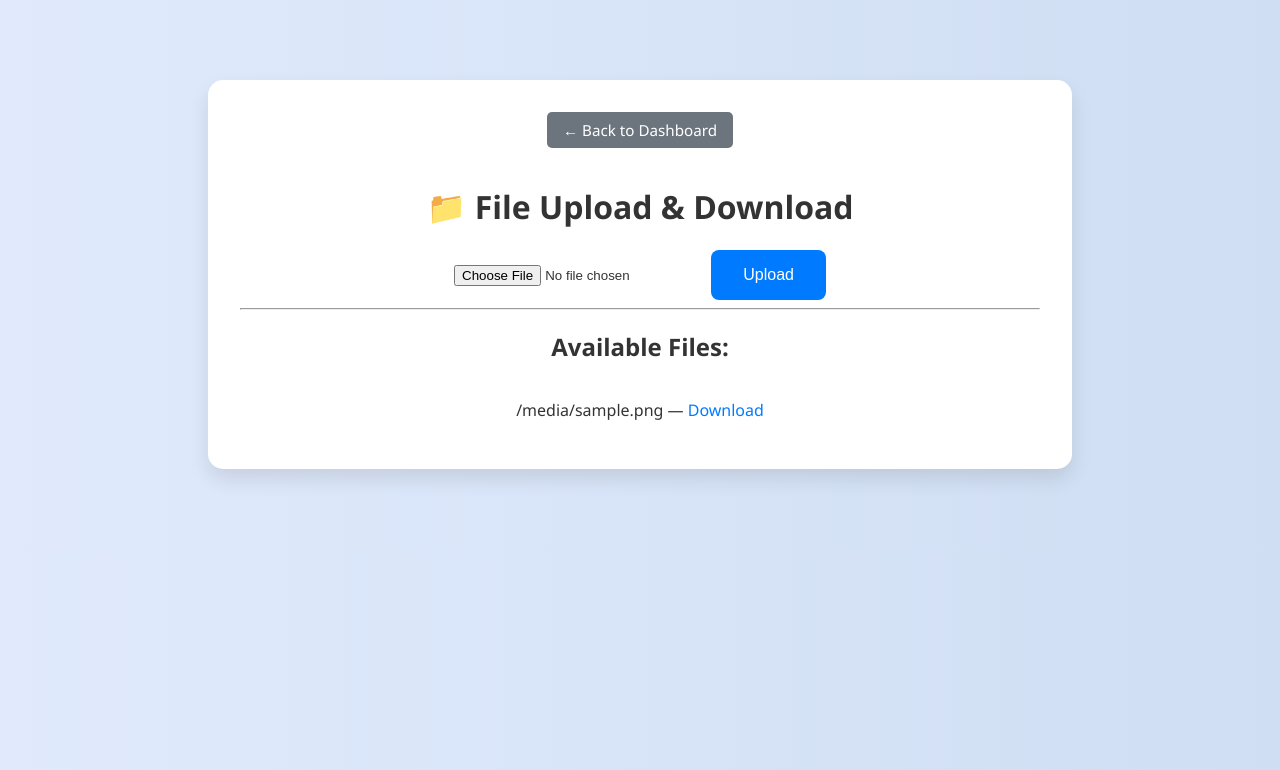
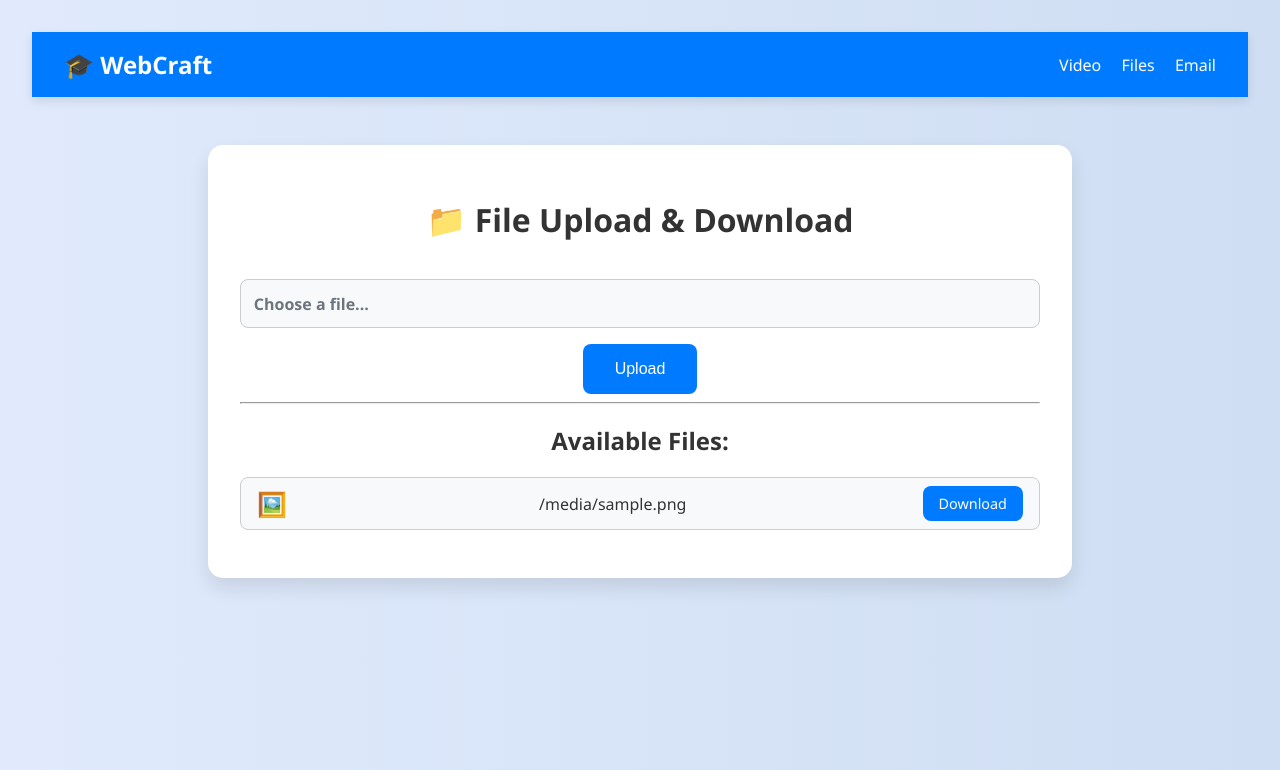
Before and after one commit to ivanovich99/webcraft, a Flask app: template templates/files.html in a window 1280 px wide. Shown: the top 770 px of the page. Run offline with Flask 3, Linux system fonts and the light colour scheme; the template is opened without the code that fills it: most values are stand-ins (such as "Sample title", 1, 10 or a date in 2020).

Commit message:
improve CSS, add email

```diff
--- a/email_module/email_routes.py
+++ b/email_module/email_routes.py
@@ -7,7 +7,6 @@ email_bp = Blueprint('email', __name__)
 
 # Environment variables for email credentials
 EMAIL_ADDRESS = os.environ.get('EMAIL_USER')
-print(os.environ.get('EMAIL_USER'))
 
 # Predefined recipient email
 RECIPIENT_EMAIL = "ivanovich.chiu@cetys.edu.mx"
--- a/static/style.css
+++ b/static/style.css
@@ -16,6 +16,34 @@ body {
     font-size: 2rem;
     font-weight: bold;
     box-shadow: 0 4px 10px rgba(0, 0, 0, 0.1);
+}
+
+/* Toolbar styling */
+.toolbar {
+    display: flex;
+    justify-content: space-between;
+    align-items: center;
+    background: #007BFF;
+    color: white;
+    padding: 1rem 2rem;
+    box-shadow: 0 4px 10px rgba(0, 0, 0, 0.1);
+}
+
+.toolbar .title {
+    font-size: 1.5rem;
+    font-weight: bold;
+}
+
+.toolbar .nav-links a {
+    color: white;
+    text-decoration: none;
+    margin-left: 1rem;
+    font-size: 1rem;
+    transition: color 0.3s;
+}
+
+.toolbar .nav-links a:hover {
+    color: #d1ecf1;
 }
 
 /* Container styling */
@@ -128,6 +156,16 @@ label {
     margin-top: 1rem;
 }
 
+/* Input styling */
+input[type="text"] {
+    width: 100%;
+    padding: 0.5rem;
+    margin: 10px 0;
+    border: 1px solid #ccc;
+    border-radius: 8px;
+    font-size: 1rem;
+}
+
 /* Submit button styling */
 button[type="submit"] {
     background: #007BFF;
@@ -143,3 +181,96 @@ button[type="submit"] {
 button[type="submit"]:hover {
     background: #0056b3;
 }
+
+/* Download button styling */
+.btn-download {
+    background-color: #007BFF;
+    text-decoration: none;
+    color: white;
+    border: none;
+    padding: 0.5rem 1rem;
+    font-size: 0.9rem;
+    border-radius: 8px;
+    cursor: pointer;
+    transition: background-color 0.3s ease;
+}
+
+.btn-download:hover {
+    background-color: #0056b3;
+}
+
+/* File upload styling */
+.file-upload {
+    display: flex;
+    align-items: center;
+    gap: 1rem;
+    margin: 1rem 0;
+    position: relative;
+}
+
+.custom-file-label {
+    flex-grow: 1;
+    padding: 0.8rem;
+    border: 1px solid #ccc;
+    border-radius: 8px;
+    background-color: #f8f9fa;
+    font-size: 1rem;
+    color: #6c757d;
+    text-align: left;
+    overflow: hidden;
+    white-space: nowrap;
+    text-overflow: ellipsis;
+    cursor: pointer;
+}
+
+input[type="file"] {
+    position: absolute;
+    opacity: 0;
+    width: 100%;
+    height: 100%;
+    cursor: pointer;
+}
+
+.custom-file-label:hover {
+    background-color: #e9ecef;
+    border-color: #007BFF;
+    color: #007BFF;
+}
+
+.btn-upload {
+    background-color: #28a745;
+    color: white;
+    border: none;
+    padding: 0.8rem 1.5rem;
+    font-size: 1rem;
+    border-radius: 8px;
+    cursor: pointer;
+    transition: background-color 0.3s ease;
+}
+
+.btn-upload:hover {
+    background-color: #218838;
+}
+
+/* File list styling */
+.file-list {
+    list-style: none;
+    padding: 0;
+    margin: 1rem 0;
+}
+
+.file-list li {
+    display: flex;
+    align-items: center;
+    justify-content: space-between;
+    padding: 0.5rem 1rem;
+    border: 1px solid #ccc;
+    border-radius: 8px;
+    margin-bottom: 0.5rem;
+    background-color: #f8f9fa;
+}
+
+.file-icon {
+    margin-right: 1rem;
+    font-size: 1.5rem;
+}
--- a/templates/files.html
+++ b/templates/files.html
@@ -5,25 +5,61 @@
     <link rel="stylesheet" href="/static/style.css">
 </head>
 <body>
+    <!-- Toolbar -->
+    <div class="toolbar">
+        <div class="title">🎓 WebCraft</div>
+        <div class="nav-links">
+            <a href="/">Video</a>
+            <a href="/files">Files</a>
+            <a href="/email">Email</a>
+        </div>
+    </div>
+
     <div class="container">
-        <a href="/" class="back-btn">← Back to Dashboard</a>
-
         <h1>📁 File Upload & Download</h1>
         <form method="post" enctype="multipart/form-data">
-            <input type="file" name="file" required>
-            <button type="submit">Upload</button>
+            <div class="file-upload">
+                <label for="file" class="custom-file-label">Choose a file...</label>
+                <input type="file" id="file" name="file" required onchange="updateFileName()">
+            </div>
+            <button type="submit" class="btn-upload">Upload</button>
         </form>
         <hr>
         <h2>Available Files:</h2>
-        <ul>
+        <ul class="file-list">
             {% for file in files %}
             <li>
-                {{ file }} — <a class="download-link" href="{{ url_for('uploaded_file', filename=file) }}" download>Download</a>
+                <span class="file-icon">
+                    {% if file.endswith('.pdf') %}
+                    📄
+                    {% elif file.endswith('.jpg') or file.endswith('.jpeg') or file.endswith('.png') %}
+                    🖼️
+                    {% elif file.endswith('.mp4') %}
+                    🎥
+                    {% else %}
+                    📁
+                    {% endif %}
+                </span>
+                {{ file }}
+                <a class="btn-download" href="{{ url_for('uploaded_file', filename=file) }}" download>Download</a>
             </li>
             {% else %}
             <li>No files yet.</li>
             {% endfor %}
         </ul>
     </div>
+
+    <script>
+        // Update the label with the selected file name
+        function updateFileName() {
+            const fileInput = document.getElementById('file');
+            const fileLabel = document.querySelector('.custom-file-label');
+            if (fileInput.files.length > 0) {
+                fileLabel.textContent = fileInput.files[0].name;
+            } else {
+                fileLabel.textContent = "Choose a file...";
+            }
+        }
+    </script>
 </body>
 </html>
```
Also changed, not shown: templates/email.html (+11 -3 lines), templates/index.html (+14 -13 lines), 2 other files.
